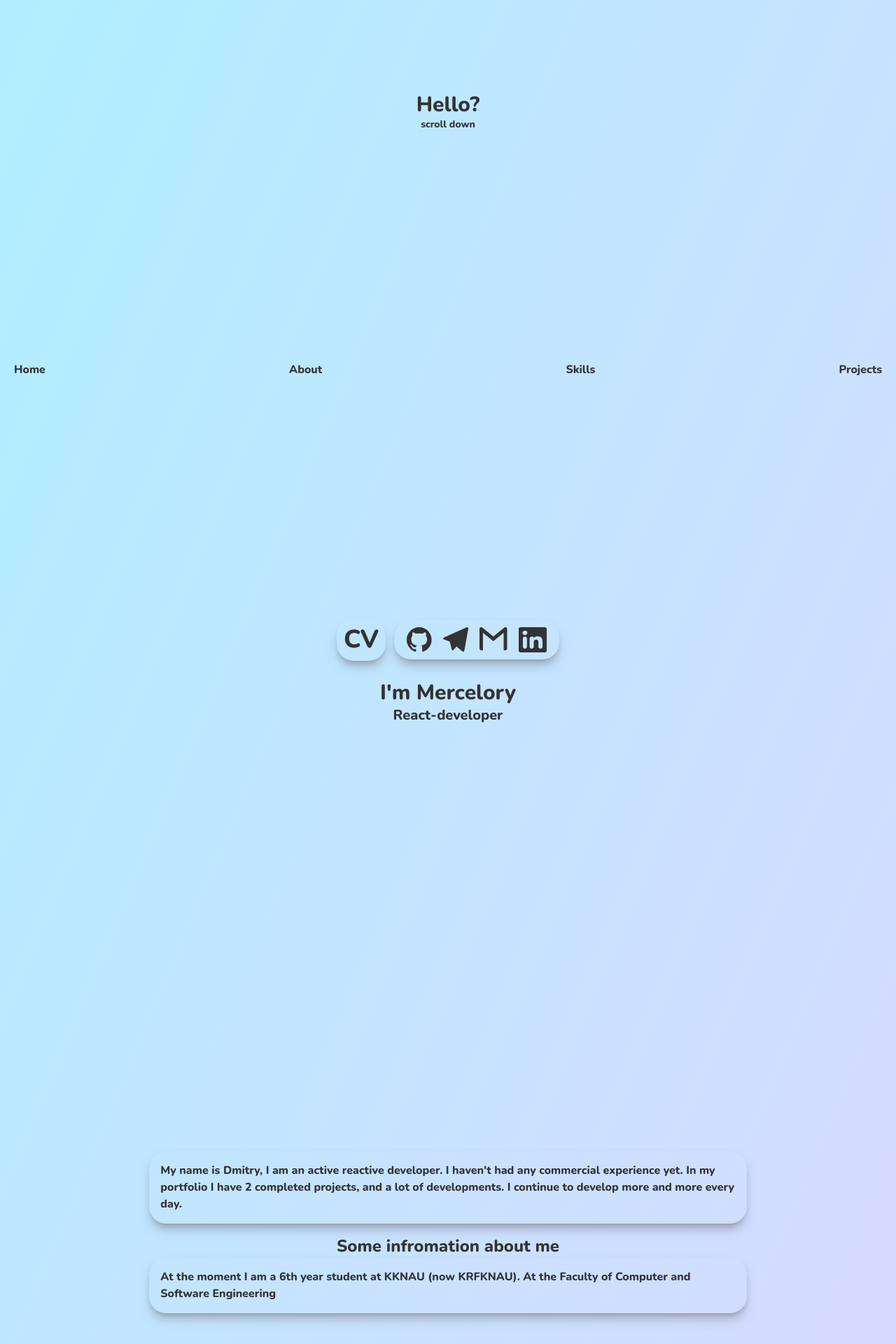
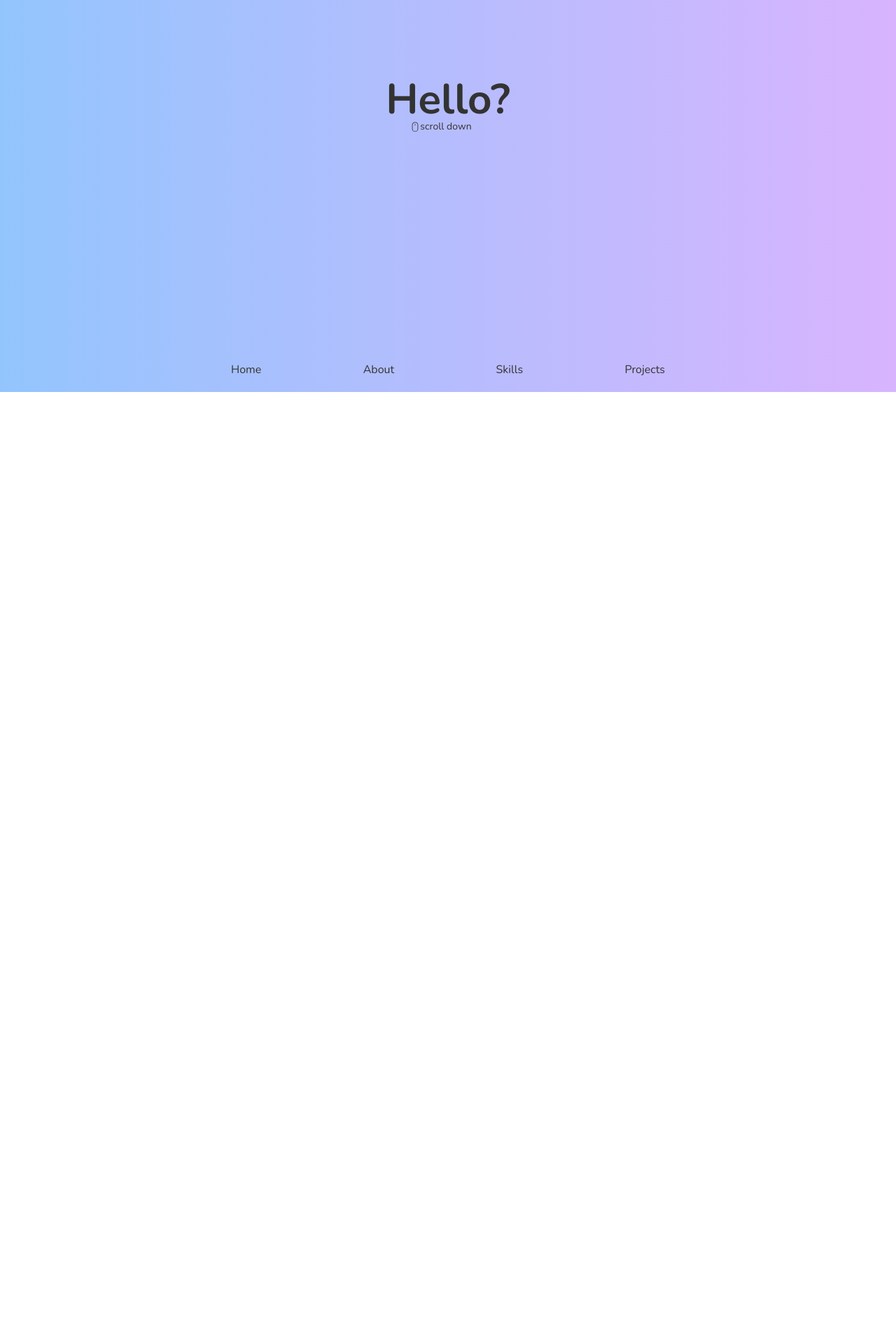
Before and after one commit to Mercelory/portfolio, a React (Create React App) app: page / in a window 1280 px wide. Shown: the part 240-2160 px from the top of the page at 70% size. After the commit the page ends 800 px from the top, so only its background shows below. Built offline with nearby package versions, Linux system fonts and the light colour scheme; the HTML template or start-up script is replaced by a standard one.

Commit message:
animation added

```diff
--- a/public/index.html
+++ b/public/index.html
@@ -11,7 +11,9 @@
     />
     <link rel="preconnect" href="https://fonts.googleapis.com">
 <link rel="preconnect" href="https://fonts.gstatic.com" crossorigin>
-<link href="https://fonts.googleapis.com/css2?family=Nunito:ital,wght@0,800;1,500&display=swap" rel="stylesheet">
+<link rel="preconnect" href="https://fonts.googleapis.com">
+<link rel="preconnect" href="https://fonts.gstatic.com" crossorigin>
+<link href="https://fonts.googleapis.com/css2?family=Nunito:wght@200;400;700;900&display=swap" rel="stylesheet">
     <link rel="apple-touch-icon" href="%PUBLIC_URL%/logo192.png" />
     <!--
       manifest.json provides metadata used when your web app is installed on a
@@ -27,7 +29,7 @@
       work correctly both with client-side routing and a non-root public URL.
       Learn how to configure a non-root public URL by running `npm run build`.
     -->
-    <title>React App</title>
+    <title>Portfolio</title>
   </head>
   <body>
     <noscript>You need to enable JavaScript to run this app.</noscript>
--- a/src/App.js
+++ b/src/App.js
@@ -1,4 +1,3 @@
-import { Parallax, ParallaxBanner, ParallaxProvider } from 'react-scroll-parallax';
 import github_ico from './img/github.svg'
 import gmail_ico from './img/gmail.svg'
 import linkedin_ico from './img/linkedin.svg'
@@ -11,106 +10,149 @@ import sass_ico from './img/sass-original 1.svg'
 import materialUI_ico from './img/materialui-original 1.svg'
 import react_ico from './img/react-original 1.svg'
 import git_ico from './img/git-original 1.svg'
-import firebase_ico from './img/firebase-plain 1.svg'
 import weather_app from './img/weather.svg'
 import todo from './img/todo.svg'
+import {BsMouse,BsMicrosoft,BsX} from 'react-icons/bs'
+import CV from './CV.pdf'
+import { motion } from "framer-motion"
+import React,{useRef, useState} from 'react'
+import { ParallaxProvider,Parallax,ParallaxBanner,useParallax } from 'react-scroll-parallax'
+import { HideScroll,HideBetween,HideDuring } from 'react-hide-on-scroll'
 
 
 function App() {
+  const scrollRef = useRef(null)
+  const handleClickScrollToHome = () => {
+    const element = document.getElementById('Home');
+      element.scrollIntoView();
+    }
+    const handleClickScrollToAbout = () => {
+      const element = document.getElementById('About');
+        element.scrollIntoView();
+      }
+      const handleClickScrollToSkills = () => {
+        const element = document.getElementById('Skills');
+          element.scrollIntoView();
+        }
+        const handleClickScrollToProjects = () => {
+          const element = document.getElementById('Projects');
+            element.scrollIntoView();
+          }
   const style ={
-    CV: `shadow-lg shadow-zinc-500/50 p-2.5 rounded-3xl mr-3 ease-in-out duration-300  hover:scale-[1.1] hover:-translate-y-3`,
-    contacts: `shadow-lg shadow-zinc-500/50 p-2.5 rounded-3xl flex ease-in-out duration-300  hover:scale-[1.1] hover:-translate-y-3`
+    CV: `shadow-lg shadow-zinc-500/50 p-2.5 rounded-3xl mr-3 ease-in-out duration-300  hover:scale-[1.1] hover:-translate-y-3 hover:-skew-x-3`,
+    contacts: `shadow-lg shadow-zinc-500/50 p-2.5 rounded-3xl flex ease-in-out duration-300  hover:scale-[1.1] hover:-translate-y-3 hover:-skew-x-3`
+  }
+  const textAnimation = {
+    hidden: {
+      y:-100,
+      opacity: 0,
+    },
+    visible: custom => ({
+      y: 0,
+      opacity: 1,
+      transition: {delay: custom * 0.2  },
+    })
+  }
+  const [toggleState,setToggleState] = useState(0);
+  const toggleTab = (index)=>{
+    setToggleState(index)
   }
   return (
-    <div className='w-full m-auto box-border'>
-    <ParallaxProvider>
-        <div
-      className='relative flex justify-center items-center h-screen'>
-        <div className='flex flex-col text-center'>
-          <h1 className='text-3xl'>Hello?</h1>
-          <p className='text-sm'>scroll down</p>
+    <motion.section
+    initial='hidden'
+    whileInView='visible'>
+          <div className=' snap-mandatory snap-y bg-fixed scroll-smooth w-full m-auto box-border h-screen overflow-hidden overflow-y-scroll bg-gradient-to-r from-blue-300 to-purple-300'>
+      <motion.div  custom={1} variants={textAnimation} id = "Home" className=' flex justify-center items-center h-screen snap-start'>
+        <div  className='flex flex-col text-center h-24 overflow-hidden'>
+        <h1 speed={-10} className='text-6xl font-bold'>Hello?</h1>
+          <motion.p custom={2} variants={textAnimation} className='text-sm animate-bounce flex items-center mr-5 text-center justify-center'><BsMouse/>scroll down</motion.p>
+        </div>
+      </motion.div>
+
+      <motion.div custom={2} variants={textAnimation}>
+      <div  id = "About" className='flex flex-col justify-center items-center h-screen snap-start'>
+        <div className='contacts flex justify-center items-center'>
+          <div className={style.CV}>
+            <a href ={CV} download target="_blank" className='text-4xl font-bold'>CV</a>
+          </div>
+          <div className = {style.contacts}>
+              <a href='https://github.com/Mercelory' target="_blank" className='mx-2'><img className ='w-9' src={github_ico} alt='github'></img></a>
+              <a href='https://t.me/tisdm' target="_blank" className='mx-2'><img className ='w-9' src={telegram_ico} alt='telegram'></img></a>
+              <a href='mailto:tischenkodmitry01@gmail.com' target="_blank" className='mx-2'><img className ='w-10' src={gmail_ico} alt='gmail'></img></a>
           </div>
         </div>
-      <div>
-        <div className='h-screen flex flex-col justify-center items-center'>
-          <div className='contacts flex justify-center items-center'>
-            <div className={style.CV}>
-              <a href ="#" className='text-4xl'>CV</a>
+      <h1 className='text-5xl mt-7 font-bold'>I'm Mercelory</h1>
+      <p className='text-xl'>React-developer</p>
       </div>
-            <div className = {style.contacts}>
-                <a href = "#" className='mx-2'><img className ='w-9' src={github_ico} alt='github'></img></a>
-                <a href = "#" className='mx-2'><img className ='w-9' src={telegram_ico} alt='telegram'></img></a>
-                <a href = "#" className='mx-2'><img className ='w-10' src={gmail_ico} alt='gmail'></img></a>
-                <a href = "#" className='mx-2'><img className ='w-10' src={linkedin_ico} alt='linkedin'></img></a>
-            </div>
-          </div>
-        <h1 className='text-3xl mt-7'>I'm Mercelory</h1>
-        <h2 className='text-xl'>React-developer</h2>
-        </div>
-        </div>
-    <div>
-        <div className='flex flex-col justify-center items-center h-screen'>
-          <div className='containers flex flex-col justify-between w-2/3 flex-wrap h-fit items-center'>
-            <div className='container_1 h-fit shadow-lg shadow-zinc-500/50 p-4 rounded-3xl ease-in-out duration-300  hover:scale-[1.1] hover:-translate-y-3'>
+      </motion.div>
+  <motion.div custom={5} variants={textAnimation}>
+      <div className='flex justify-center items-center h-screen snap-start flex-col'>
+      <p className='text-center text-2xl mb-4 mt-3 font-bold '>Some infromation about me</p>
+        <div className='containers flex justify-between items-center w-1/2 flex-wrap'>
+          <div className='w-64 mb-12 h-fit shadow-lg shadow-zinc-500/50 p-4 rounded-3xl ease-in-out duration-300  hover:scale-[1.1] hover:-translate-y-3 hover:-skew-x-1'>
             <p className='break-words'>My name is Dmitry, I am an active reactive developer.
               I haven't had any commercial experience yet. In my portfolio I have 2 completed projects,
               and a lot of developments. I continue to develop more and more every day.</p>
           </div>
-            <p className='text-center text-2xl mt-4'>Some infromation about me</p>
-            <div className='container_2 h-fit shadow-lg shadow-zinc-500/50 p-4 rounded-3xl ease-in-out duration-300 hover:scale-[1.1] hover:-translate-y-3'>
+
+          <div className='container_2 w-64 h-fit shadow-lg shadow-zinc-500/50 flex-2 p-4 rounded-3xl ease-in-out duration-300 hover:scale-[1.1] hover:-translate-y-3 hover:-skew-x-1'>
           <p className='break-words'>At the moment I am a 6th year student at KKNAU (now KRFKNAU).
           At the Faculty of Computer and Software Engineering</p>
           </div>
         </div>
       </div>
-        </div>
-    <div>
-        <div className='flex flex-col justify-center items-center mb-8 h-screen'>
-          <p className='text-3xl'>My skills</p>
-          <div className='skiils_containers flex mt-4 justify-evenly items-center'>
-            <div className='shadow-lg shadow-zinc-500/50 rounded-3xl h-fit p-10 flex  flex-wrap ease-in-out duration-300 hover:scale-[1.1] hover:-translate-y-3'>
-              <div className='css flex flex-wrap justify-between'>
-              <img className ='w-12' src ={html_ico}/>
+      </motion.div>
+  <motion.div custom={2} variants={textAnimation}>
+      <div id = "Skills" className='flex flex-col items-center justify-center h-screen snap-start p-4'>
+        <p className='mt-3 text-3xl'>My skills</p>
+        <div className='skiils_containers flex mt-4 justify-center items-center w-fit'>
+          <div className='shadow-lg shadow-zinc-500/50 rounded-3xl h-fit p-10 flex  flex-wrap ease-in-out duration-300 hover:scale-[1.1] hover:-translate-y-3 hover:-skew-x-1'>
+            <div className='css flex flex-wrap justify-between items-center '>
+            <img className ='m-2 w-12' src ={html_ico}/>
               <img className='m-2 w-12' src ={css_ico}/>
               <img className= 'm-2 w-12' src ={tailwind_ico}/>
               <img className='m-2 w-12' src ={sass_ico}/>
               <img className= 'm-2 w-12' src ={js_ico}/>
               <img className='m-2 w-12' src ={react_ico}/>
-                <img className='m-2 w-12' src ={firebase_ico}/>
               <img className='m-2 w-12' src ={git_ico}/>
               <img className='m-2 w-12' src ={materialUI_ico}/>
             </div>
           </div>
         </div>
       </div>
-        </div>
-    <div className='flex flex-col justify-center items-center mb-8 h-screen'>
+      </motion.div>
+  <motion.div custom={3} variants={textAnimation} id = "Projects" className='flex flex-col items-center justify-center h-screen snap-start p-4'>
       <div>
-          <h1 className='text-3xl text-center'>My projects</h1>
-          <div className='mt-12 flex justify-evenly items-center '>
-              <a className='shadow-lg shadow-zinc-500/50 p-5 rounded-3xl mr-3 ease-in-out duration-300  hover:scale-[1.1] hover:-translate-y-3' href = "mercelory.github.io/weather"><img className='w-24' src={weather_app}></img></a>
-              <a className='shadow-lg shadow-zinc-500/50 p-5 rounded-3xl mr-3 ease-in-out duration-300  hover:scale-[1.1] hover:-translate-y-3' href ="mercelory.github.io/to-do" ><img className='w-24' src={todo}></img></a>
+        <h1 className='text-3xl text-center mt-3 font-bold'>My projects</h1>
+        <div className='mt-12 flex justify-evenly items-center w-fit'>
+            <a href='https://mercelory.github.io/weather/' target="_blank" className='shadow-lg shadow-zinc-500/50 p-5 rounded-3xl mr-3 ease-in-out duration-300  hover:scale-[1.1] hover:-translate-y-1 font-bold' ><img className='w-24 bg-transparent  rounded-xl p-3' src={weather_app}></img>Weather app</a>
+            <a href='https://mercelory.github.io/to-do/' target="_blank" className='shadow-lg shadow-zinc-500/50 p-5 rounded-3xl mr-3 ease-in-out duration-300  hover:scale-[1.1] hover:-translate-y-1 font-bold' ><img className='w-20 bg-transparent p-3 rounded-xl' src={todo}></img>To-do app</a>
         </div>
         </div>
+        </motion.div>
         </div>
-    </ParallaxProvider>
-    <div className='footer fixed inset-x-0 bottom-0 p-5'>
-    <div className='footer-elements flex justify-between'>
-      <div className='footer-element'>
+    <motion.div custom={2} variants={textAnimation} className='footer fixed inset-x-0 bottom-0 p-5 m-auto items-center justify-center flex'>
+      <div className='md:hidden'>
+      <button onClick={()=>toggleTab(1)}  className={toggleState === 1  ? 'hidden' : null}><BsMicrosoft className='h-8 w-8'/></button></div>
+    <div className={toggleState===1 ? 'footer-elements flex justify-between items-center font-bold bg-slate-800/25 rounded-xl px-3 absolute bottom-12 h-12 w-[80%] flex-wrap' : 'hidden md:flex md:justify-between md:w-1/2'}>
+      <motion.button custom={3} variants={textAnimation} className='' onClick={handleClickScrollToHome}>
         Home
+      </motion.button>
+      <motion.button custom={4} variants={textAnimation} className='footer-element' onClick={handleClickScrollToAbout}>
+        About
+      </motion.button>
+      <motion.button custom={5} variants={textAnimation} className='footer-element'onClick={handleClickScrollToSkills}>
+        Skills
+      </motion.button>
+      <motion.button custom={6} variants={textAnimation} className='footer-element'onClick={handleClickScrollToProjects}>
+        Projects
+      </motion.button>
+
     </div>
-      <div className='footer-element'>
-        About
-      </div>
-      <div className='footer-element'>
-        Skills
-      </div>
-      <div className='footer-element'>
-        Projects
-      </div>
-    </div>
-  </div>
-  </div>
+    {toggleState === 1 ? <motion.button variant={textAnimation} custom = {3 } onClick={() => toggleTab(0)}><BsX  className='w-12 h-12 translate-y-4 '/></motion.button> : null}
+  </motion.div>
+
+  </motion.section>
   );
 }
 
--- a/src/index.css
+++ b/src/index.css
@@ -4,13 +4,23 @@
 
 body{
   font-family: 'Nunito', sans-serif !important;
-  background: linear-gradient(112.9deg, #AEF0FF 0%, #E5D3FF 100%);
+  /* background: linear-gradient(112.9deg, #AEF0FF 0%, #E5D3FF 100%); */
   color: #333333;
-  scroll-behavior: smooth;
+
 }
 
 *{
   box-sizing: border-box;
   margin: 0;
   padding: 0;
+  scroll-behavior: smooth;
+  scroll-snap-align: mandatory;
+
 }
+
+
+/* width */
+::-webkit-scrollbar {
+  width: 0px;
+  height: 0px;
+}
```
Also changed, not shown: package.json (+9 -1 lines), 2 other files (tests, documents, lock files or other folders). Lines whose indentation alone changed are shown as unchanged.
